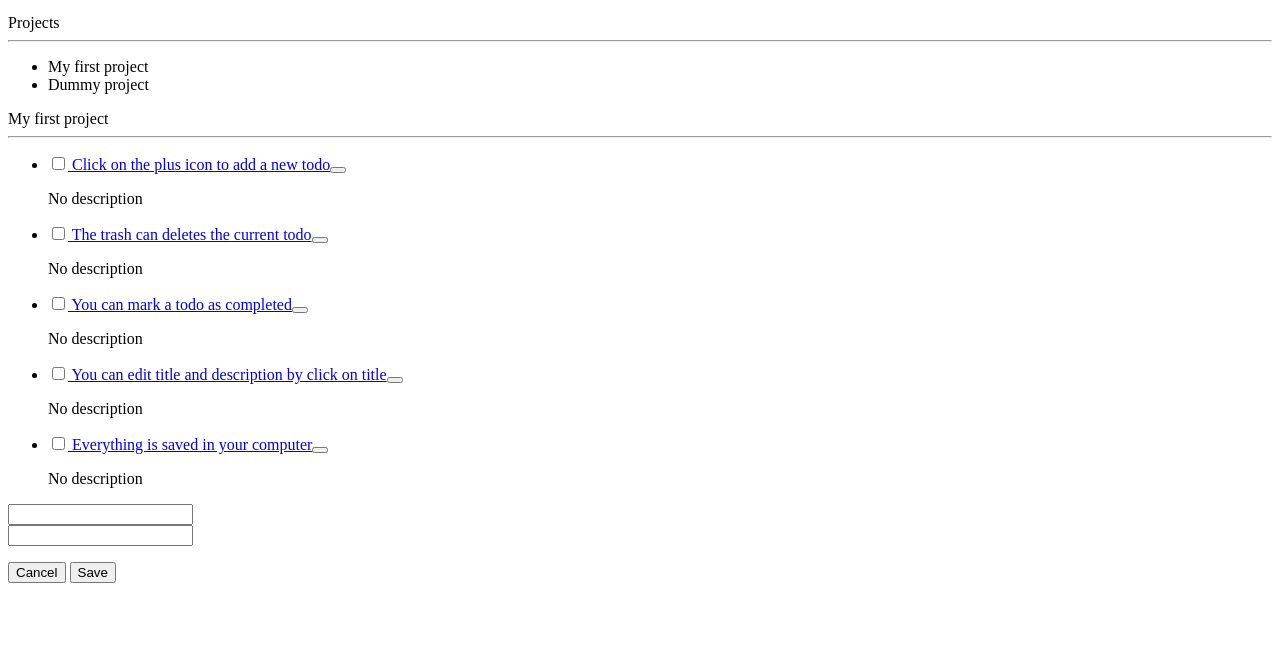
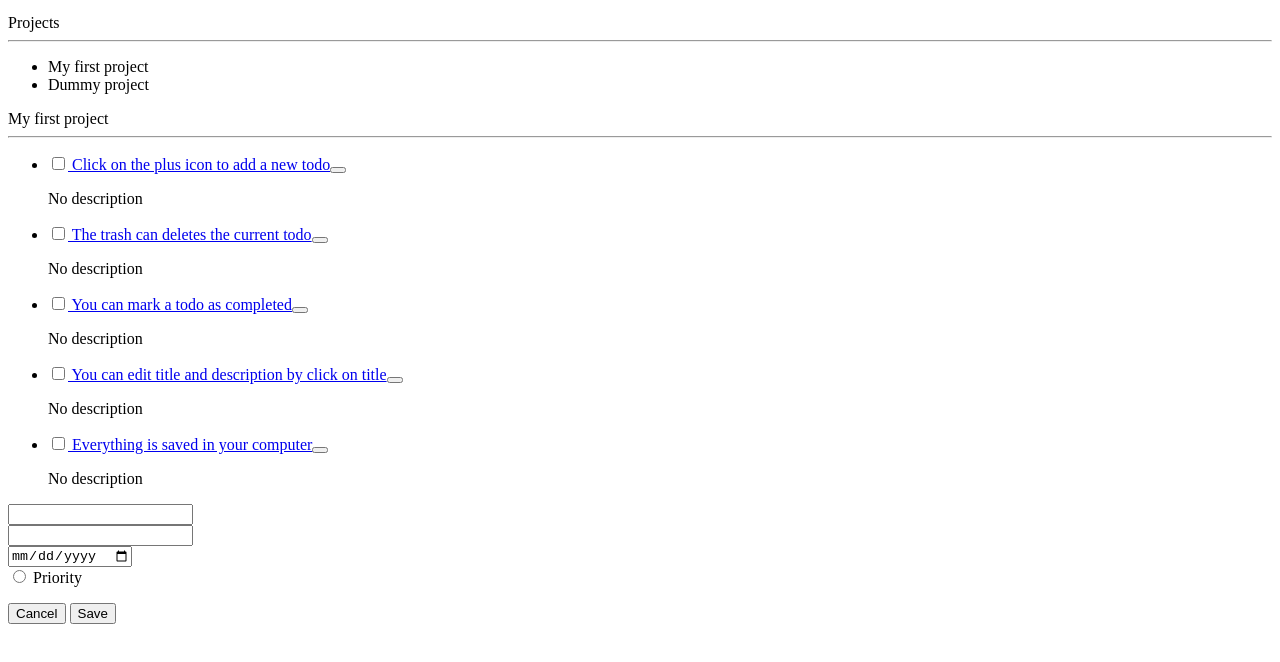
Before and after one commit to addod19/todo, a website built with webpack: page dist/index.html in a window 1280 px wide. Shown: the part 98-760 px from the top of the page. Built offline with nearby package versions, Linux system fonts and the light colour scheme; files whose address does not match are found by name.

Commit message:
add date and priority to edit modal

```diff
--- a/dist/index.html
+++ b/dist/index.html
@@ -105,7 +105,7 @@
                   class="uk-input"
                   type="date"
                   placeholder="date"
-                  id="desc"
+                  id="date"
                 />
                 </div>
                 <div class="uk-width-2-5">
@@ -140,6 +140,24 @@
         <div class="uk-width-3-5">
           <input class="uk-input" type="text" id="edit-desc" />
         </div>
+        <div class="uk-width-3-5">
+          <input
+          class="uk-input"
+          type="date"
+          placeholder="date"
+          id="date"
+        />
+        </div>
+        <div class="uk-width-2-5">
+          <label>
+            <input
+          class="uk-radio"
+          type="radio"
+          id="priority"
+        />
+          Priority
+          </label>
+        </div>
         <p class="uk-text-right">
           <button
             class="uk-button uk-button-default uk-modal-close"
```
